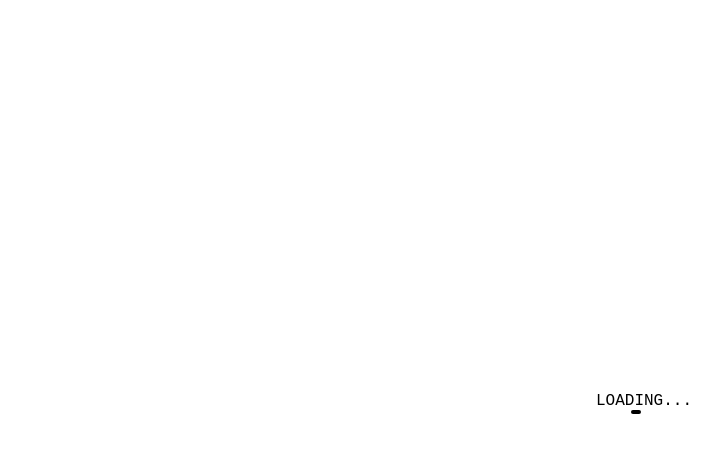
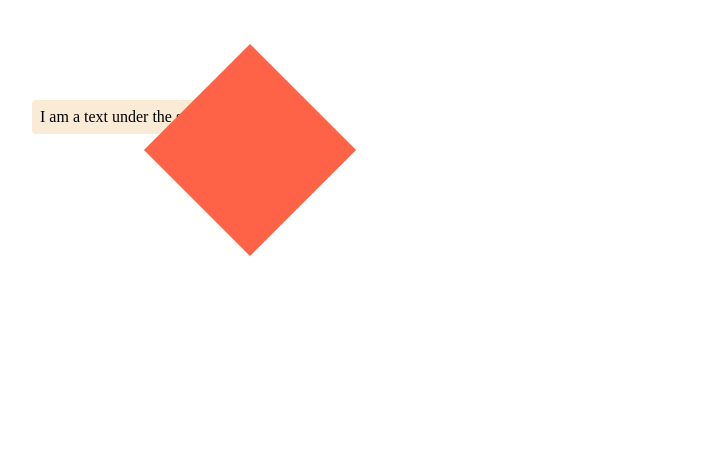
Before and after one commit to LOOOSEEER/htmlHomework, a plain HTML site: page index.html in a window 1280 px wide. Shown: the whole page, without its empty margins (0-720 px from the left). Drawn offline with nearby package versions, Linux system fonts and the light colour scheme.

Commit message:
task 1 lesson 20

```diff
--- a/index.html
+++ b/index.html
@@ -2,45 +2,18 @@
 <html lang="en">
   <head>
     <meta charset="UTF-8" />
-    <title>Images</title>
+    <title>2D Transformation</title>
     <link
       rel="stylesheet"
       href="https://cdnjs.cloudflare.com/ajax/libs/normalize/8.0.1/normalize.css"
       integrity="sha256-WAgYcAck1C1/zEl5sBl5cfyhxtLgKGdpI3oKyJffVRI="
       crossorigin="anonymous"
     />
-    <link rel="stylesheet" href="styles.css">
+    <link rel="stylesheet" href="styles.css" />
   </head>
-  <style>
-  @keyframes moving {
-    from {
-      left: 0;
-      opacity: 1;
-    }
-    to {
-      left: 70px;
-    }
-    }
-
-  @keyframes blinking {
-    0% {
-      opacity: 0;
-    }
-    50% {
-      opacity: 1;
-    }
-    100% {
-      opacity: 0;
-    }
-  }
-  </style>
 
   <body>
-    <div class="container">
-      <div class="spinner">
-        <span class="spinner-text">Loading...</span>
-        <div class="rect"></div>
-      </div>
-    </div>
+    <div class="square"></div>
+    <p>I am a text under the square</p>
   </body>
 </html>
--- a/styles.css
+++ b/styles.css
@@ -1,22 +1,17 @@
-.container{
-  position: absolute;
-  top: calc(50vh - 9.2px);
-  left: calc(50vw - 43.99px);
+* {
+  box-sizing: border-box;
 }
-.spinner-text{
-  font-family: monospace;
-  font-size: 16px;
-  text-transform: uppercase;
-  animation: blinking 2s;
-  animation-iteration-count: infinite;
-  animation-timing-function: linear;
+.square{
+  height: 100px;
+  width: 100px;
+  background-color: tomato;
+  transform: translate(200px, 100px) rotate(45deg) scale(1.5);
 }
-.rect{
-  position: absolute;
-  background-color: black;
-  width: 10px;
-  height: 4px;
-  border-radius: 2px;
-  animation: moving 2s alternate linear, blinking 2s;
-  animation-iteration-count: infinite;
+
+p {
+  margin: 0 32px;
+  padding: 8px;
+  background-color: antiquewhite;
+  display: inline-block;
+  border-radius: 4px;
 }
```
